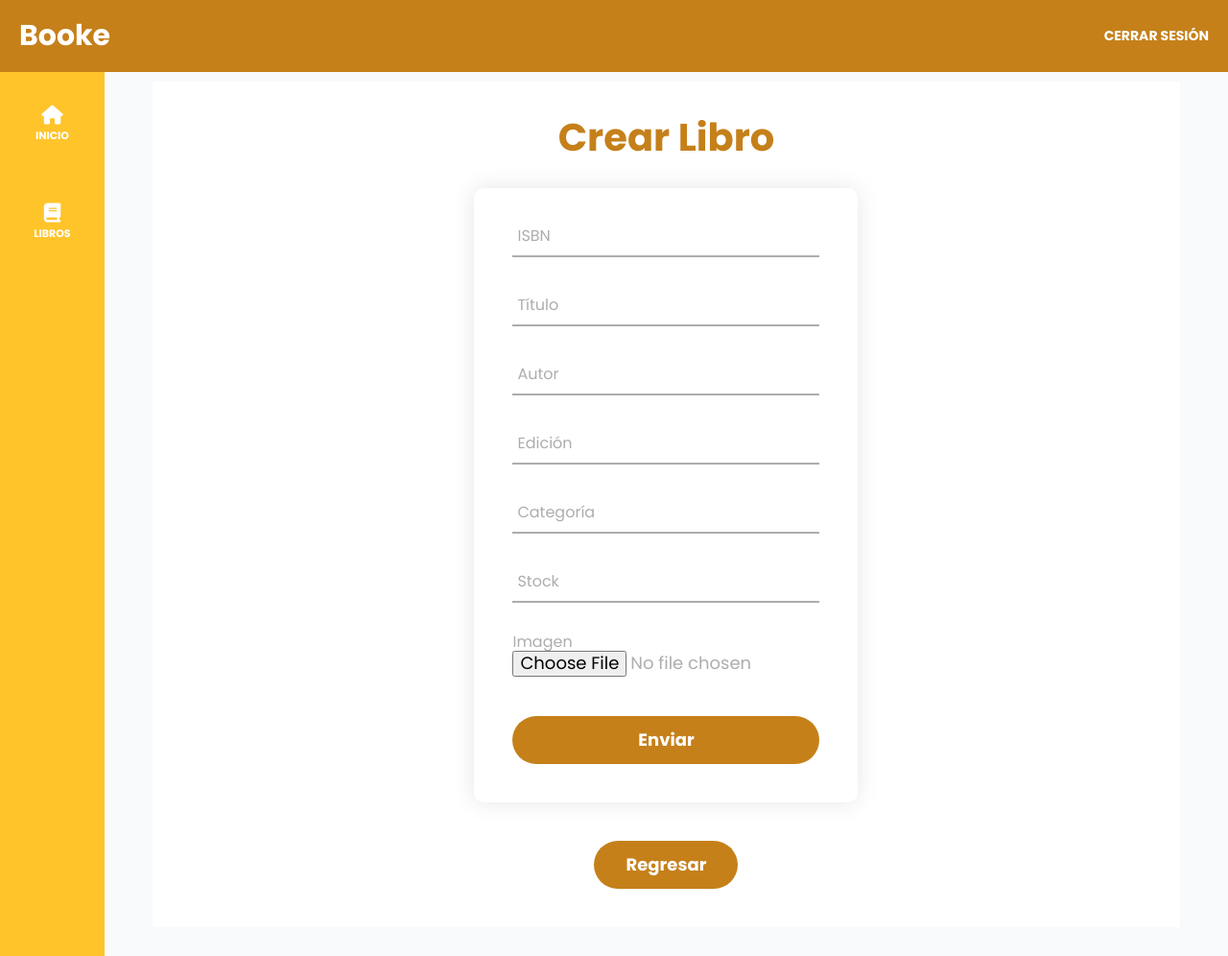
After one commit to FernandoJoachin/tienda-libros-app-web, a PHP site: page /tienda-libros-app-web/crear.php in a window 1280 px wide. The commit adds this page. Shown: the whole page at 96% size. Run offline with PHP 8.4, Linux system fonts and the light colour scheme; some libraries are stand-ins or nearby versions.

Commit message:
Implementación Vistas crear actualizar

```diff
--- a/build/css/app.css
+++ b/build/css/app.css
@@ -1253,6 +1253,153 @@ h3 {
   cursor: pointer;
 }
 
+.crear {
+  display: flex;
+  flex-direction: column;
+  justify-content: center;
+  align-items: center;
+  background-color: #FFFFFF;
+  font-family: "Poppins", sans-serif;
+}
+.crear__contenedor {
+  width: 40rem;
+  background: #FFFFFF;
+  border-radius: 1rem;
+  box-shadow: 0rem 0rem 2.5rem rgba(0, 0, 0, 0.1);
+}
+@media (min-width: 768px) {
+  .crear__contenedor {
+    width: 40rem;
+  }
+}
+.crear__titulo {
+  color: #C5801A;
+  text-align: center;
+  padding: 1.5rem;
+  margin-bottom: 1.5rem;
+}
+.crear__regresar {
+  width: 15rem;
+  height: 5rem;
+  border: 0px solid #e9f4fb;
+  background: #C5801A;
+  border-radius: 2.5rem;
+  font-size: 1.8rem;
+  color: #FFFFFF;
+  font-weight: 700;
+  cursor: pointer;
+  outline: none;
+  transition: 0.5s;
+  margin-top: 40px;
+  margin-bottom: 40px;
+}
+.crear__regresar:hover {
+  border: none;
+  box-shadow: 0 0 10px rgba(0, 0, 0, 0.2);
+  color: #FFFFFF;
+  transition: 0.5s;
+}
+
+.formulario-crear {
+  padding: 0 4rem;
+  box-sizing: border-box;
+}
+.formulario-crear__campo {
+  position: relative;
+  border-bottom: 0.2rem solid #adadad;
+  margin: 3rem 0;
+}
+.formulario-crear__campo span::before {
+  content: "";
+  position: absolute;
+  top: 4rem;
+  left: 0;
+  width: 0%;
+  height: 0.2rem;
+  background: #2691d9;
+  transition: 0.4s;
+}
+.formulario-crear__campo input:focus ~ label,
+.formulario-crear__campo input:valid ~ label {
+  top: -0.5rem;
+  color: #2691d9;
+}
+.formulario-crear__campo input:focus ~ span::before,
+.formulario-crear__campo input:valid ~ span::before {
+  width: 100%;
+}
+.formulario-crear__input {
+  width: 100%;
+  padding: 0 0.5rem;
+  height: 4rem;
+  font-size: 1.6rem;
+  border: none;
+  background: none;
+  outline: none;
+}
+.formulario-crear__input--submit {
+  width: 100%;
+  height: 5rem;
+  border: 0px solid #e9f4fb;
+  background: #C5801A;
+  border-radius: 2.5rem;
+  font-size: 1.8rem;
+  color: #FFFFFF;
+  font-weight: 700;
+  cursor: pointer;
+  outline: none;
+  transition: 0.5s;
+  margin-bottom: 40px;
+}
+.formulario-crear__input--submit:hover {
+  border: none;
+  box-shadow: 0 0 10px rgba(0, 0, 0, 0.2);
+  color: #FFFFFF;
+  transition: 0.5s;
+}
+.formulario-crear__input--imagen {
+  left: 0;
+  top: 0;
+  width: 100%;
+  height: 100%;
+  cursor: pointer;
+  color: #adadad;
+}
+.formulario-crear__label {
+  position: absolute;
+  top: 50%;
+  left: 0.5rem;
+  color: #adadad;
+  transform: translateY(-50%);
+  font-size: 1.6rem;
+  pointer-events: none;
+  transition: 0.5s;
+}
+.formulario-crear__label--imagen {
+  text-align: center;
+  font-family: "Poppins", sans-serif;
+  color: #adadad;
+  font-size: 1.6rem;
+  margin-bottom: 4rem;
+}
+.formulario-crear__enlace {
+  color: #a6a6a6;
+  cursor: pointer;
+  font-size: 80%;
+  text-decoration: none;
+}
+.formulario-crear__enlace:hover {
+  text-decoration: underline;
+}
+
+.invalid-feedback {
+  margin-top: -2.5rem;
+  margin-bottom: 1rem;
+  font-size: 1.3rem;
+  color: rgb(169, 0, 0);
+  text-align: right;
+}
+
 .contacto {
   display: flex;
   justify-content: center;
--- a/contacto.php
+++ b/contacto.php
@@ -2,12 +2,16 @@
     $page = 'contacto';
     include __DIR__ ."/template/header.php";
 ?>
+
+
 <?php
     $heroTitle = 'Contacto';
     include __DIR__ ."/template/hero.php";
+
+
 ?>
+<main class="contacto">
 
-<main class="contacto">
 
     <div class="contacto__contenedor">
 
--- /dev/null
+++ b/crear.php
@@ -0,0 +1,79 @@
+<?php
+include __DIR__ . "/template/header-admin.php";
+?>
+<div class="dashboard__grid">
+    <?php
+    include_once __DIR__ . '/template/sidebar-admin.php';
+    ?>
+
+    <main class="dashboard__contenido">
+        <section class="crear">
+
+            <h1 class="crear__titulo">Crear Libro</h1>
+
+            <div class="crear__contenedor">
+
+
+                <form class="formulario-crear">
+
+                    <div class="formulario-crear__campo">
+                        <input class="formulario-crear__input" name="texto-isbn" type="text" value="" required>
+                        <span></span>
+                        <label class="formulario-crear__label">ISBN</label>
+                    </div>
+
+                    <div class="formulario-crear__campo">
+                        <input class="formulario-crear__input" name="texto-título" type="text" value="" required>
+                        <span></span>
+                        <label class="formulario-crear__label">Título</label>
+                    </div>
+
+                    <div class="formulario-crear__campo">
+                        <input class="formulario-crear__input" name="texto-autor" type="text" value="" required>
+                        <span></span>
+                        <label class="formulario-crear__label">Autor</label>
+                    </div>
+
+                    <div class="formulario-crear__campo">
+                        <input class="formulario-crear__input" name="edición" type="number" value="" required>
+                        <span></span>
+                        <label class="formulario-crear__label">Edición</label>
+                    </div>
+
+                    <div class="formulario-crear__campo">
+                        <input class="formulario-crear__input" name="texto-categoría" type="text" value="" required>
+                        <span></span>
+                        <label class="formulario-crear__label">Categoría</label>
+                    </div>
+
+                    <div class="formulario-crear__campo">
+                        <input class="formulario-crear__input" name="stock" type="number" value="" required>
+                        <span></span>
+                        <label class="formulario-crear__label">Stock</label>
+                    </div>
+
+                    <div class="formulario-crear__imagen">
+                        <label class="formulario-crear__label--imagen">Imagen</label>
+                        <br>
+                        <input class="formulario-crear__input--imagen" type="file" name="Imagen" accept="image/*" required alt="">
+                        <span></span>
+                    </div>
+
+                    <br>
+                    <br>
+
+                    <input type="submit" value="Enviar" class="formulario-crear__input--submit">
+
+
+                </form>
+            </div>
+
+            <button class="crear__regresar" onclick="history.back()">Regresar</button>
+
+        </section>
+    </main>
+</div>
+
+<?php
+include __DIR__ . "/template/footer-admin.php";
+?>
--- a/librosAdmin.php
+++ b/librosAdmin.php
@@ -11,7 +11,8 @@
         <h1>Tabla Libros</h1>
 
         <div class="dashboard__contenedor-boton">
-            <a class="dashboard__boton" href="#">
+            <a class="dashboard__boton" href="crear.php"
+                class="navegacion__enlace<?= ($page === 'crear' ) ? "--active" : ""?>">
                 <i class="fa-solid fa-circle-plus"></i>
                 Añadir Libro
             </a>
--- /dev/null
+++ b/src/scss/admin/_formulario-libro.scss
@@ -0,0 +1,180 @@
+@use "base/variables" as vr;
+@use "base/mixins" as mxn;
+
+.crear {
+    display: flex;
+    flex-direction: column;
+    justify-content: center;
+    align-items: center;
+    background-color: vr.$blanco;
+
+    font-family: vr.$fuente-principal;
+
+    &__contenedor {
+        width: 40rem;
+        background: vr.$blanco;
+        border-radius: 1rem;
+        box-shadow: 0rem 0rem 2.5rem rgba(0,0,0,0.1);
+
+        @include mxn.tablet{
+            width: 40rem;
+        }
+    }
+
+    &__titulo {
+        color: #C5801A;
+        text-align: center;
+        padding: 1.5rem;
+        margin-bottom: 1.5rem;
+
+    }
+
+    &__regresar{
+            width: 15rem;
+            height: 5rem;
+            border: 0px solid #e9f4fb;
+            background: #C5801A;
+            border-radius: 2.5rem;
+            font-size: 1.8rem;
+            color: #FFFFFF;
+            font-weight: 700;
+            cursor: pointer;
+            outline: none;
+            transition: .5s;
+            margin-top: 40px;
+            margin-bottom: 40px;
+
+            &:hover {
+
+                border: none;
+                box-shadow: 0 0 10px rgba(0, 0, 0, 0.2);
+                color: #FFFFFF;
+                transition: .5s;
+            }
+    }
+}
+
+.formulario-crear {
+
+    padding: 0 4rem;
+    box-sizing: border-box;
+
+    &__campo {
+        position: relative;
+        border-bottom: 0.2rem solid #adadad;
+        margin: 3rem 0;
+
+        span::before {
+            content: '';
+            position: absolute;
+            top: 4rem;
+            left: 0;
+            width: 0%;
+            height: 0.2rem;
+            background: #2691d9;
+            transition: .4s;
+        }
+
+        input:focus ~ label,
+        input:valid ~ label {
+            top: -0.5rem;
+            color: #2691d9;
+        }
+
+        input:focus ~ span::before,
+        input:valid ~ span::before {
+            width: 100%;
+        }
+
+
+    }
+
+    &__input {
+
+        width: 100%;
+        padding: 0 0.5rem;
+        height: 4rem;
+        font-size: 1.6rem;
+        border: none;
+        background: none;
+        outline: none;
+
+        &--submit {
+
+            width: 100%;
+            height: 5rem;
+            border: 0px solid #e9f4fb;
+            background: #C5801A;
+            border-radius: 2.5rem;
+            font-size: 1.8rem;
+            color: #FFFFFF;
+            font-weight: 700;
+            cursor: pointer;
+            outline: none;
+            transition: .5s;
+            margin-bottom: 40px;
+
+            &:hover {
+
+                border: none;
+                box-shadow: 0 0 10px rgba(0, 0, 0, 0.2);
+                color: #FFFFFF;
+                transition: .5s;
+            }
+        }
+
+        &--imagen {
+            left: 0;
+            top: 0;
+            width: 100%;
+            height: 100%;
+            cursor: pointer;
+            color:#adadad;
+        }
+
+
+    }
+
+    &__label {
+
+        position: absolute;
+        top: 50%;
+        left: 0.5rem;
+        color: #adadad;
+        transform: translateY(-50%);
+        font-size: 1.6rem;
+        pointer-events: none;
+        transition: .5s;
+
+        &--imagen{
+            text-align: center;
+            font-family: vr.$fuente-principal;
+            color:#adadad;
+            font-size: 1.6rem;
+            margin-bottom: 4rem;
+
+        }
+    }
+
+
+
+    &__enlace {
+        color: #a6a6a6;
+        cursor: pointer;
+        font-size: 80%;
+        text-decoration: none;
+
+        &:hover {
+
+            text-decoration: underline;
+        }
+    }
+}
+
+.invalid-feedback{
+    margin-top: -2.5rem;
+    margin-bottom: 1rem;
+    font-size: 1.3rem;
+    color: vr.$rojo;
+    text-align: right;
+}
--- a/src/scss/admin/_index.scss
+++ b/src/scss/admin/_index.scss
@@ -1,3 +1,4 @@
 @forward "dashboard";
 @forward "bloques";
 @forward "table";
+@forward "formulario-libro";
```
Also changed, not shown: editar.php (added, +79 -0 lines), 1 other file.
